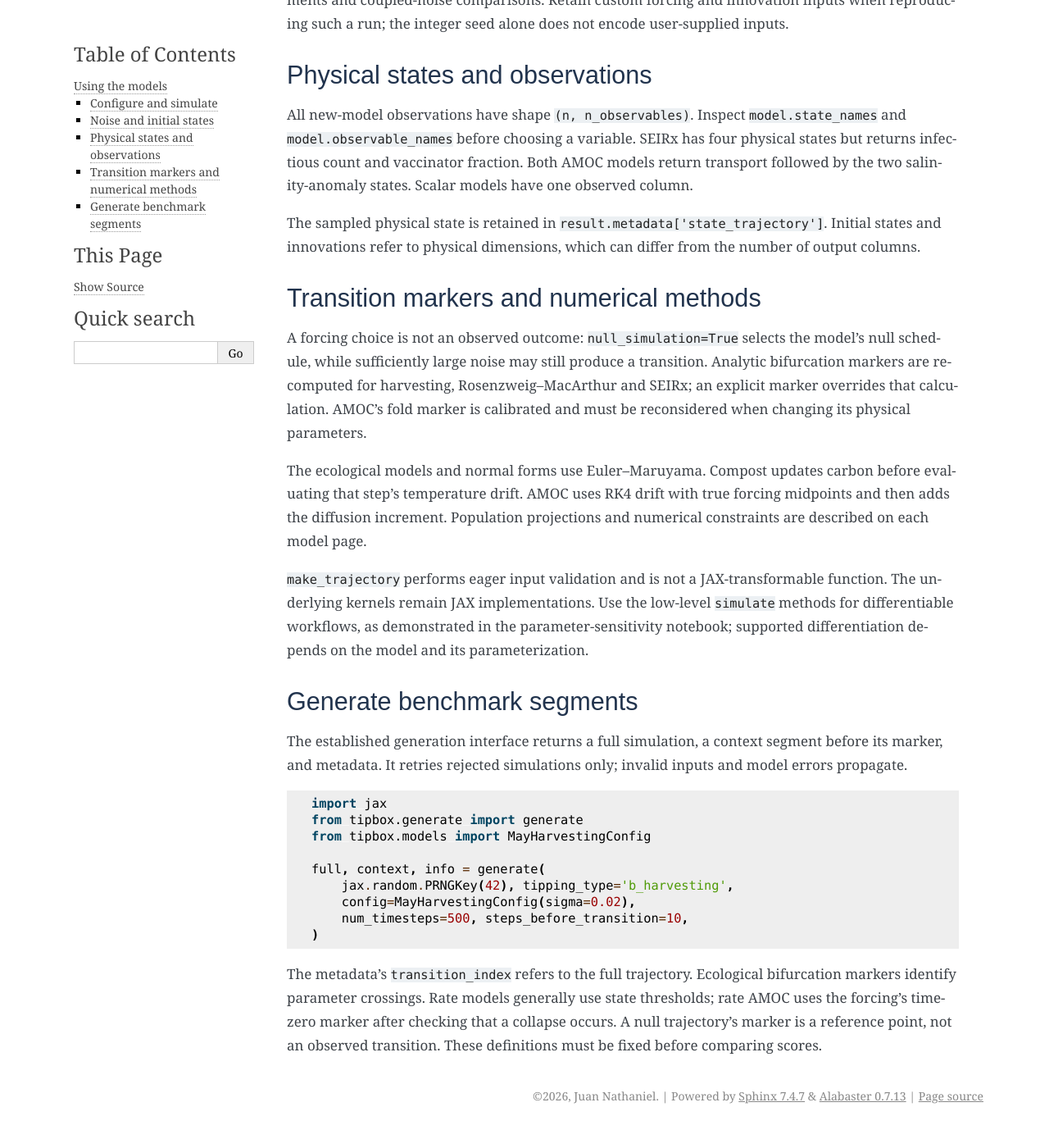
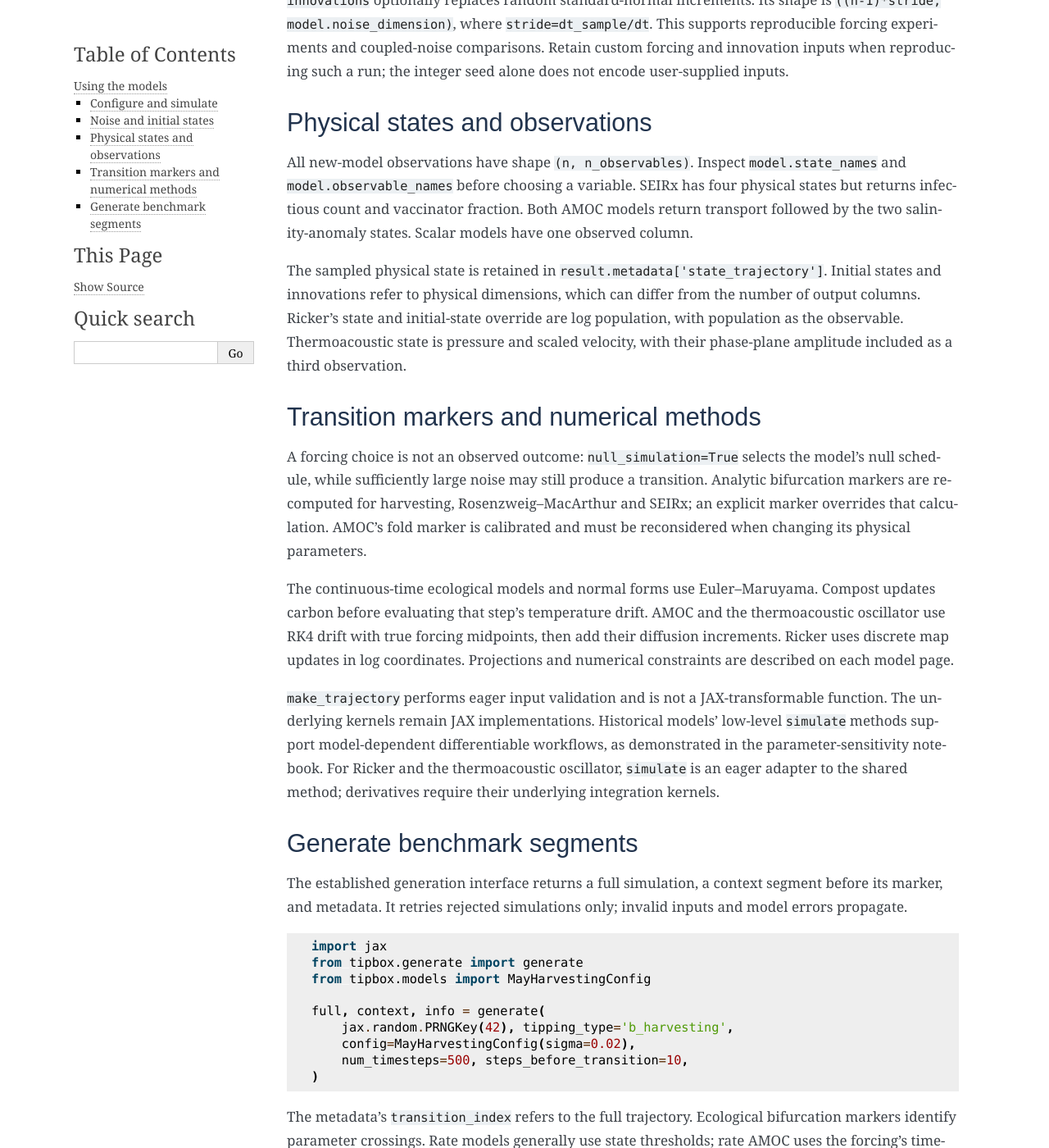
Before and after one commit to juannat7/tipbox, a Sphinx documentation site: the page built from docs/usage.rst, in a window 1280 px wide and 1400 px high, scrolled down 1345 px. Shown: the whole window at 82% size. Built offline with Sphinx 7.4.7, drawn with Linux system fonts in a browser that asks for light colours; pages that are not in the unit, such as notebooks, are missing from menus; before the commit the page ends 2721 px from its top, so only the background shows below that; some of the changed text lies outside the part shown.

Commit message:
Document simulation equations and paired-data boundaries

```diff
--- a/docs/api.rst
+++ b/docs/api.rst
@@ -23,7 +23,8 @@ Named models
 ------------
 
 Import from ``tipbox.models``: ``MayHarvesting``, ``RosenzweigMacArthur``,
-``SEIRx``, ``AMOC``, ``SaddleNode``, ``Bautin``, ``CompostBomb``, and ``AMOCRate``.
+``SEIRx``, ``AMOC``, ``SaddleNode``, ``Bautin``, ``CompostBomb``, ``AMOCRate``,
+``Ricker``, and ``Thermoacoustic``.
 The corresponding ``*Config`` classes and shared ``AMOCPhysics`` dataclass are
 also exported. Each model inherits the shared interface above. Full parameter
 tables are in :doc:`models/index`.
--- a/docs/compatibility.rst
+++ b/docs/compatibility.rst
@@ -6,6 +6,8 @@ The implementation before this refactor is preserved at
 random-polynomial generators ``b_fold``, ``b_hopf``, and ``b_transcritical`` and
 their short aliases have been removed. All nine named model configurations
 remain available.
+The Ricker map and thermoacoustic oscillator add two named simulation components;
+their source and calibration boundaries are documented in :doc:`sim_to_real`.
 
 The established import ``from tipbox.generate import generate`` continues to
 work, as does ``from tipbox import generate; generate.generate(...)``.
--- a/docs/index.rst
+++ b/docs/index.rst
@@ -24,6 +24,7 @@ integration kernels and forcing conventions of its tipping-point models.
    indicators
    benchmarks
    datasets
+   sim_to_real
    api
    compatibility
 
--- a/docs/models/index.rst
+++ b/docs/models/index.rst
@@ -15,6 +15,8 @@ Hopf scenarios.
    bautin
    compost
    amoc
+   ricker
+   thermoacoustic
 
 Parameter tables are generated from the same typed configurations used by the
 simulators. “Automatic” marks an optional override whose default is calculated
--- a/docs/usage.rst
+++ b/docs/usage.rst
@@ -27,6 +27,8 @@ the configured ``t_end`` determines the interval. The integration step ``dt`` an
 output spacing ``dt_sample`` are distinct; output spacing must be an integer
 multiple of the integration step. AMOC defaults to ``dt_inner`` for integration
 and its configuration's ``dt`` for output sampling.
+For the discrete Ricker map, ``dt`` is the time represented by one update;
+changing it is not an ODE accuracy refinement.
 
 Ecological bifurcation forcing is normalized to the simulated duration. Changing
 ``n`` at fixed sampling interval changes its ramp rate. Rate-induced forcing
@@ -50,9 +52,9 @@ Noise and initial states
 The argument ``noise`` has the historical ``sigma_tilde`` meaning. It multiplies
 the configured diffusion amplitudes, except in the saddle-node model, where it
 is a diffusion intensity and the amplitude is ``sqrt(2*noise)``. The model pages
-state the exact stochastic equations. ``result.sigma`` includes ``sqrt(dt)`` and
-therefore reports an integration-step scale rather than a continuous-time
-amplitude.
+state the exact stochastic equations. For continuous-time models,
+``result.sigma`` includes ``sqrt(dt)`` and reports an integration-step scale.
+For Ricker it is the per-update Gaussian log-growth scale, without ``sqrt(dt)``.
 
 ``noise=0`` disables process noise. An initial-state sampler can still depend on
 the seed; provide ``initial_state`` for a deterministic initial condition. The
@@ -76,6 +78,9 @@ states. Scalar models have one observed column.
 The sampled physical state is retained in ``result.metadata['state_trajectory']``.
 Initial states and innovations refer to physical dimensions, which can differ
 from the number of output columns.
+Ricker's state and initial-state override are log population, with population
+as the observable. Thermoacoustic state is pressure and scaled velocity, with
+their phase-plane amplitude included as a third observation.
 
 Transition markers and numerical methods
 ----------------------------------------
@@ -87,16 +92,18 @@ Rosenzweig–MacArthur and SEIRx; an explicit marker overrides that calculation.
 AMOC's fold marker is calibrated and must be reconsidered when changing its
 physical parameters.
 
-The ecological models and normal forms use Euler–Maruyama. Compost updates
-carbon before evaluating that step's temperature drift. AMOC uses RK4 drift with
-true forcing midpoints and then adds the diffusion increment. Population
-projections and numerical constraints are described on each model page.
+The continuous-time ecological models and normal forms use Euler–Maruyama.
+Compost updates carbon before evaluating that step's temperature drift. AMOC
+and the thermoacoustic oscillator use RK4 drift with true forcing midpoints,
+then add their diffusion increments. Ricker uses discrete map updates in log
+coordinates. Projections and numerical constraints are described on each model page.
 
 ``make_trajectory`` performs eager input validation and is not a JAX-transformable
-function. The underlying kernels remain JAX implementations. Use the low-level
-``simulate`` methods for differentiable workflows, as demonstrated in the
-parameter-sensitivity notebook; supported differentiation depends on the model
-and its parameterization.
+function. The underlying kernels remain JAX implementations. Historical models'
+low-level ``simulate`` methods support model-dependent differentiable workflows,
+as demonstrated in the parameter-sensitivity notebook. For Ricker and the
+thermoacoustic oscillator, ``simulate`` is an eager adapter to the shared method;
+derivatives require their underlying integration kernels.
 
 Generate benchmark segments
 ---------------------------
```
Also changed, not shown: other parts of docs/models/index.rst (+1 -1 lines), README.md (+4 -0 lines), docs/models/ricker.rst (added, +76 -0 lines), docs/models/thermoacoustic.rst (added, +108 -0 lines), docs/sim_to_real.rst (added, +91 -0 lines).
